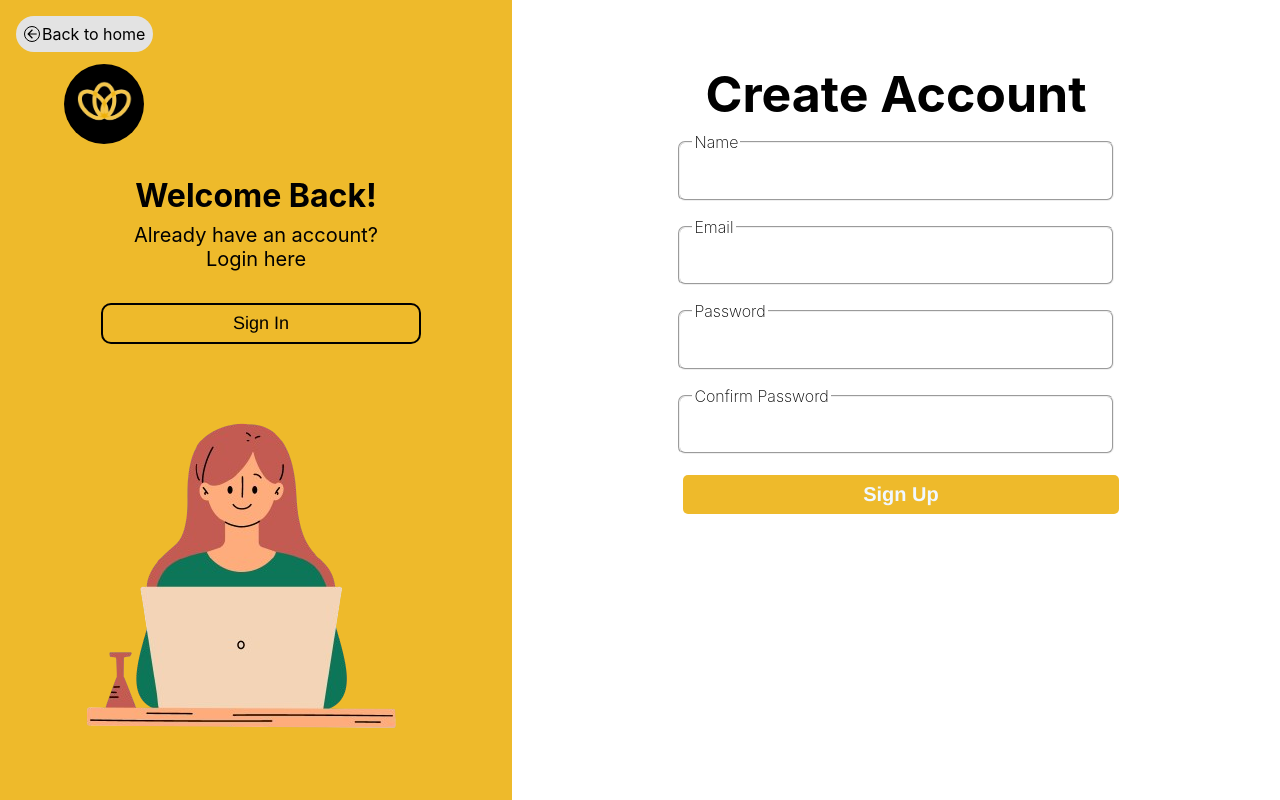
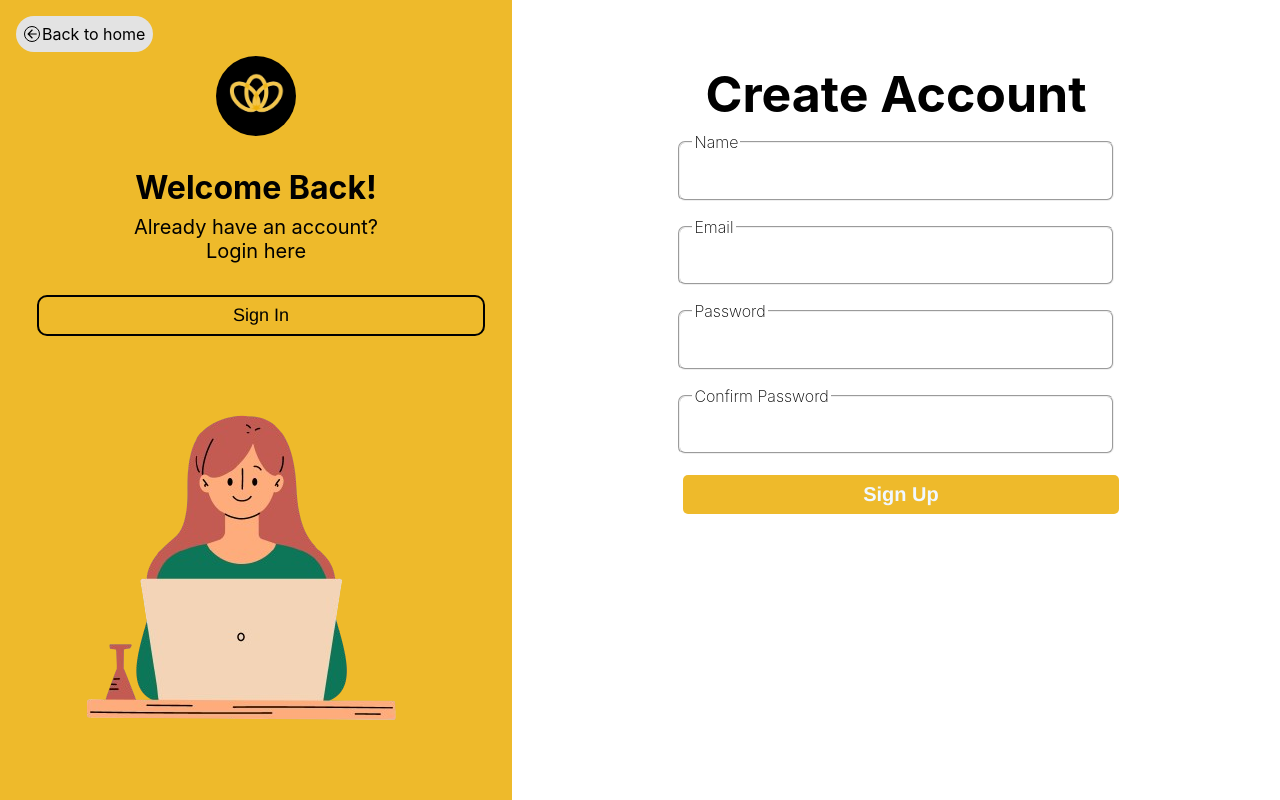
Before and after one commit to HRFocus/HRFocusFE, a React (Create React App) app: page /new in a window 1280 px wide. Built offline with nearby package versions, Linux system fonts and the light colour scheme.

Commit message:
sign up page compatible for windows

```diff
--- a/src/pages/SignUp/SignUp.css
+++ b/src/pages/SignUp/SignUp.css
@@ -1,5 +1,5 @@
 .signup-container {
-    height: 100vh;
+    height: 100%;
     display: flex;
 }
 
@@ -28,17 +28,21 @@
 }
 
 .left-section {
+    box-sizing: border-box;
     background-color: #eeba2b;
     height: 100vh;
     width: 40%;
-    padding: 4rem
+    overflow: hidden;
 }
 
 .signup-logo {
     background-color: black;
     border-radius: 50%;
     height: 80px;
-    width: 80px
+    width: 80px;
+    margin-top: 3.5rem;
+    margin-left: auto;
+    margin-right: auto;
 }
 
 .signup-logo img {
```
